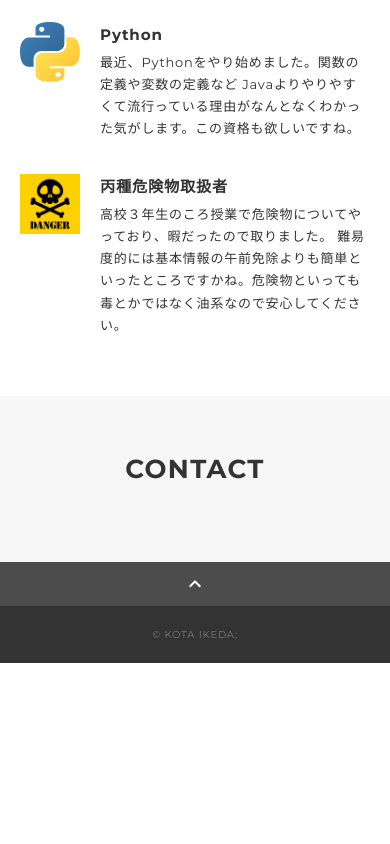
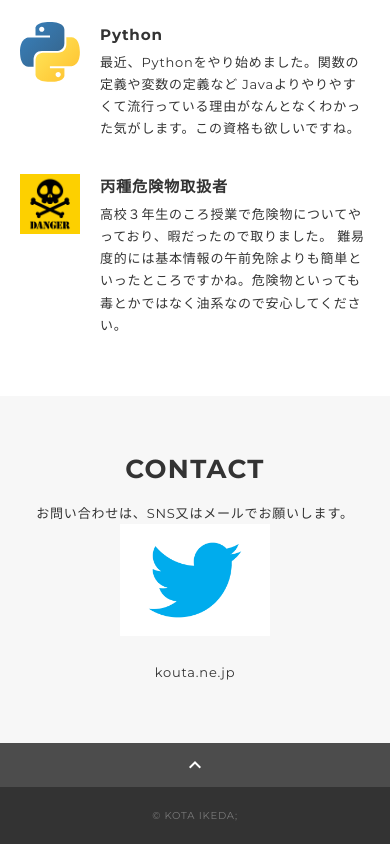
Before and after one commit to kt1013/portfolio, a plain HTML site: page docs/index.html in a window 390 px wide. Shown: the part 961-1805 px from the top of the page. Before the commit the page ends 1624 px from the top, so only its background shows below. Drawn offline with nearby package versions, Linux system fonts and the light colour scheme.

Commit message:
微調整

```diff
--- a/docs/css/style.css
+++ b/docs/css/style.css
@@ -197,6 +197,20 @@ li {
 .contact-icon {
   width: 50px;
 }
+.contact-body{
+	flex:1;
+}
+.contact-text{
+	text-align:center;
+}
+.contact-img {
+  width: 20%;
+  margin-right: 30px;
+  margin-left: 600px;
+  border-radius: 50%;
+
+}
+
 
 /*--- page-top ---*/
 .page-top {
@@ -308,5 +322,12 @@ li {
   .footer {
     padding: 20px;
   }
-
+.contact-text{
+	text-align:center;
 }
+ .contact-img {
+    width: 150px;
+    margin: 0 auto;
+    margin-bottom: 25px;
+  }
+}
--- a/docs/index.html
+++ b/docs/index.html
@@ -5,11 +5,11 @@
 <meta name="viewport"
 	content="width=device-width,initial-scale=1.0,user-scalable=no" />
 <meta property="og:type" content="website" />
-<meta property="og:title" content="XXXXXX's portfolio" />
+<meta property="og:title" content="KOTA IKEDA's portfolio" />
 <!-- <meta property="og:url" content="dummyurl" /> -->
-<meta property="og:description" content="XXXXXXの自己紹介サイトです。" />
+<meta property="og:description" content="IKEDA KOTAの自己紹介サイトです。" />
 <meta property="og:image" content="img/ogp.png" />
-<meta name="description" content="XXXXXXの自己紹介サイトです。" />
+<meta name="description" content="IKEDA KOTAの自己紹介サイトです。" />
 <title>Kota Ikeda Portfolio</title>
 <link rel="preconnect" href="https://fonts.gstatic.com" />
 <link
@@ -29,13 +29,14 @@
 		<header class="header">
 			<div class="inner">
 				<h1 class="header-logo">
-					<a href="#"><img class="header-banner" src="img/github.png"
+					<a href="#"><img class="header-banner" src="img/profile.png"
 						alt="ロゴマーク" /> </a>
 				</h1>
 				<nav class="header-nav">
 					<ul class="header-nav-list">
 						<li class="header-nav-item"><a href="#about">ABOUT</a></li>
 						<li class="header-nav-item"><a href="#skill">SKILL</a></li>
+						<li class="header-nav-item"><a href="#contact">CONTACT</a></li>
 					</ul>
 				</nav>
 			</div>
@@ -107,10 +108,17 @@
 					</div>
 				</div>
 			</section>
-			<section class="about section" id="about">
-				<div class="contact">
+			<section class="about section" id="contact">
+			<div class=contact">
 					<h2 class="title">CONTACT</h2>
-
+					<div class="contact-body">
+					<p class="contact-text">お問い合わせは、SNS又はメールでお願いします。</p>
+					<p class="contact-img">
+					<img src="img/twitter_rogo.png" alt="twitter" >
+					</p>
+					<p class="contact-text">kouta.ne.jp</p>
+					</div>
+					</div>
 				</div>
 			</section>
 
```
Also changed, not shown: docs/img/twitter_rogo.png (added).
